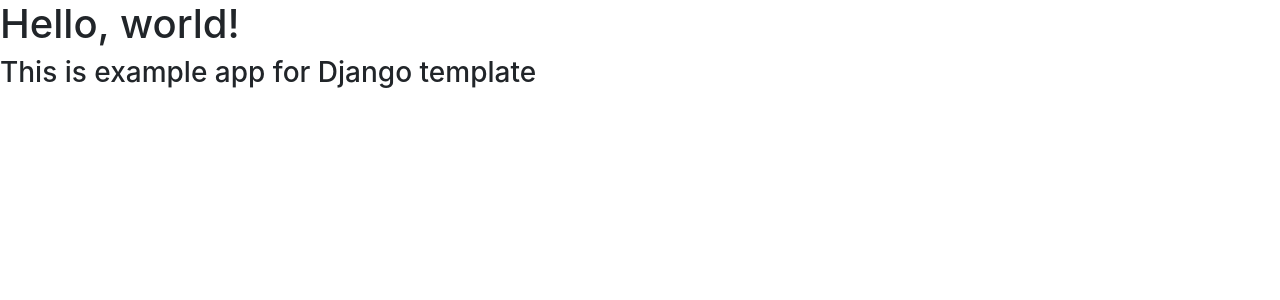
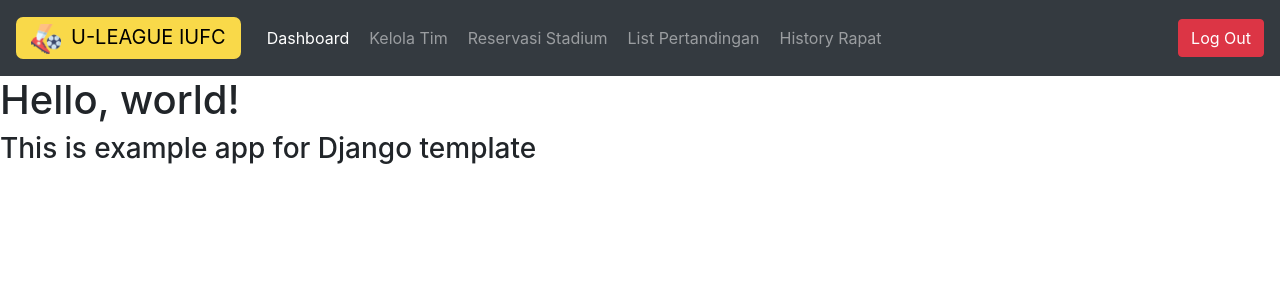
Before and after one commit to basdoot-4/tk-sepakbola, a Django app: page / in a window 1280 px wide. Shown: the top 300 px of the page. Run offline with Django 4.2, Linux system fonts and the light colour scheme; some libraries are stand-ins or nearby versions.

Commit message:
add image

```diff
--- a/templates/base.html
+++ b/templates/base.html
@@ -20,6 +20,7 @@
 </head>
 
 <body>
+  {% include 'navbar-manajer.html' %}
   {% block content %}
   {% endblock content %}
 </body>
--- a/templates/navbar-manajer.html
+++ b/templates/navbar-manajer.html
@@ -1,6 +1,7 @@
 <!-- Navbar Manajer -->
+{% load static %}
 <nav class="navbar bg-dark navbar-dark">
-    <a class="navbar-brand" style="background-color: #F9D949; color:black;"><img src="soccer.png" alt="Logo IUFC" style="padding-right: 10px;">U-LEAGUE IUFC</a>
+    <a class="navbar-brand" style="background-color: #F9D949; color:black;"><img src="{% static '/images/soccer.png' %}" alt="Logo IUFC" style="padding-right: 10px;">U-LEAGUE IUFC</a>
     <ul class="navbar-nav navbar-expand-md mr-auto">
         <li class="nav-item navbar-li active">
             <a class="nav-link" href="#">Dashboard</a>
--- a/templates/navbar-panitia.html
+++ b/templates/navbar-panitia.html
@@ -1,6 +1,7 @@
 <!-- Navbar Panitia -->
+{% load static %}
 <nav class="navbar bg-dark navbar-dark">
-    <a class="navbar-brand" style="background-color: #F9D949; color:black;"><img src="soccer.png" alt="Logo IUFC" style="padding-right: 10px;">U-LEAGUE IUFC</a>
+    <a class="navbar-brand" style="background-color: #F9D949; color:black;"><img src="{% static '/images/soccer.png' %}" alt="Logo IUFC" style="padding-right: 10px;">U-LEAGUE IUFC</a>
     <ul class="navbar-nav navbar-expand-md mr-auto">
         <li class="nav-item navbar-li active">
             <a class="nav-link" href="#">Dashboard</a>
--- a/templates/navbar-penonton.html
+++ b/templates/navbar-penonton.html
@@ -1,6 +1,7 @@
 <!-- Navbar Penonton -->
+{% load static %}
 <nav class="navbar bg-dark navbar-dark">
-    <a class="navbar-brand" style="background-color: #F9D949; color:black;"><img src="soccer.png" alt="Logo IUFC" style="padding-right: 10px;">U-LEAGUE IUFC</a>
+    <a class="navbar-brand" style="background-color: #F9D949; color:black;"><img src="{% static '/images/soccer.png' %}" alt="Logo IUFC" style="padding-right: 10px;">U-LEAGUE IUFC</a>
     <ul class="navbar-nav navbar-expand-md mr-auto">
         <li class="nav-item navbar-li active">
             <a class="nav-link" href="#">Dashboard</a>
```
Also changed, not shown: static/images/soccer.png (added).
